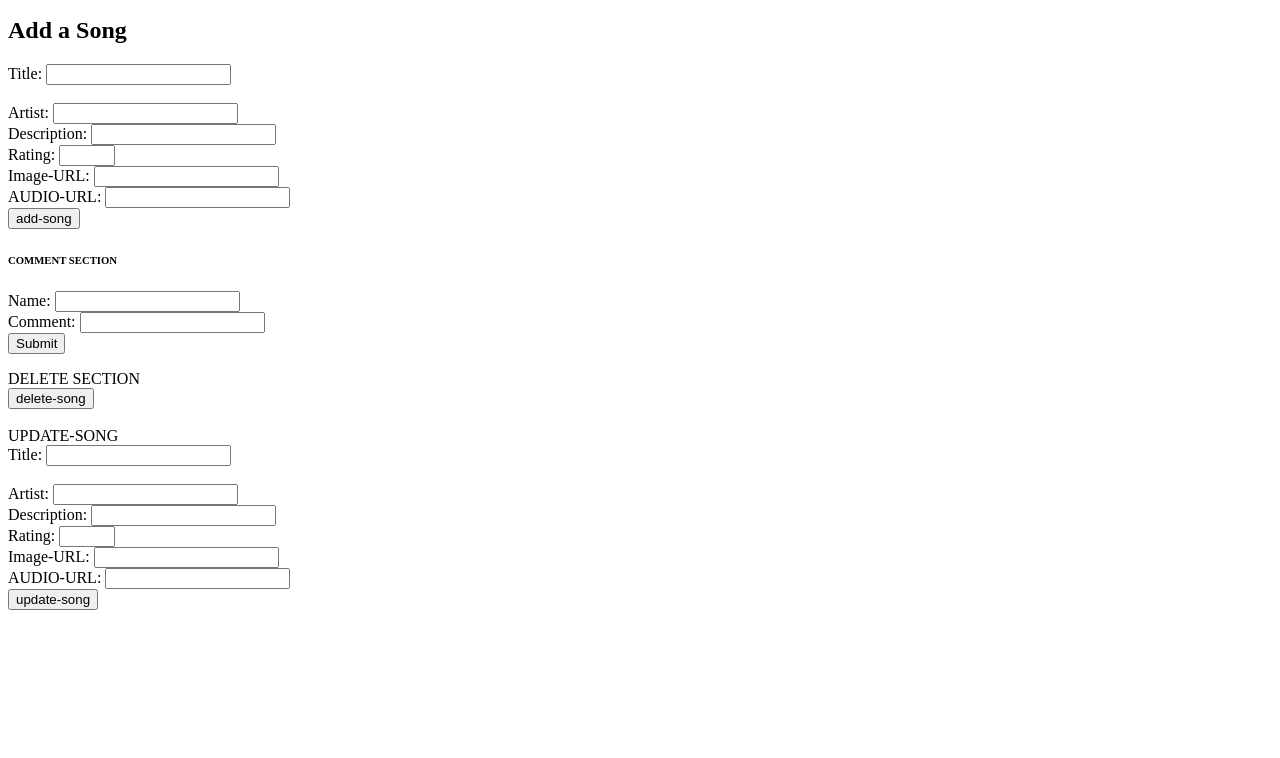
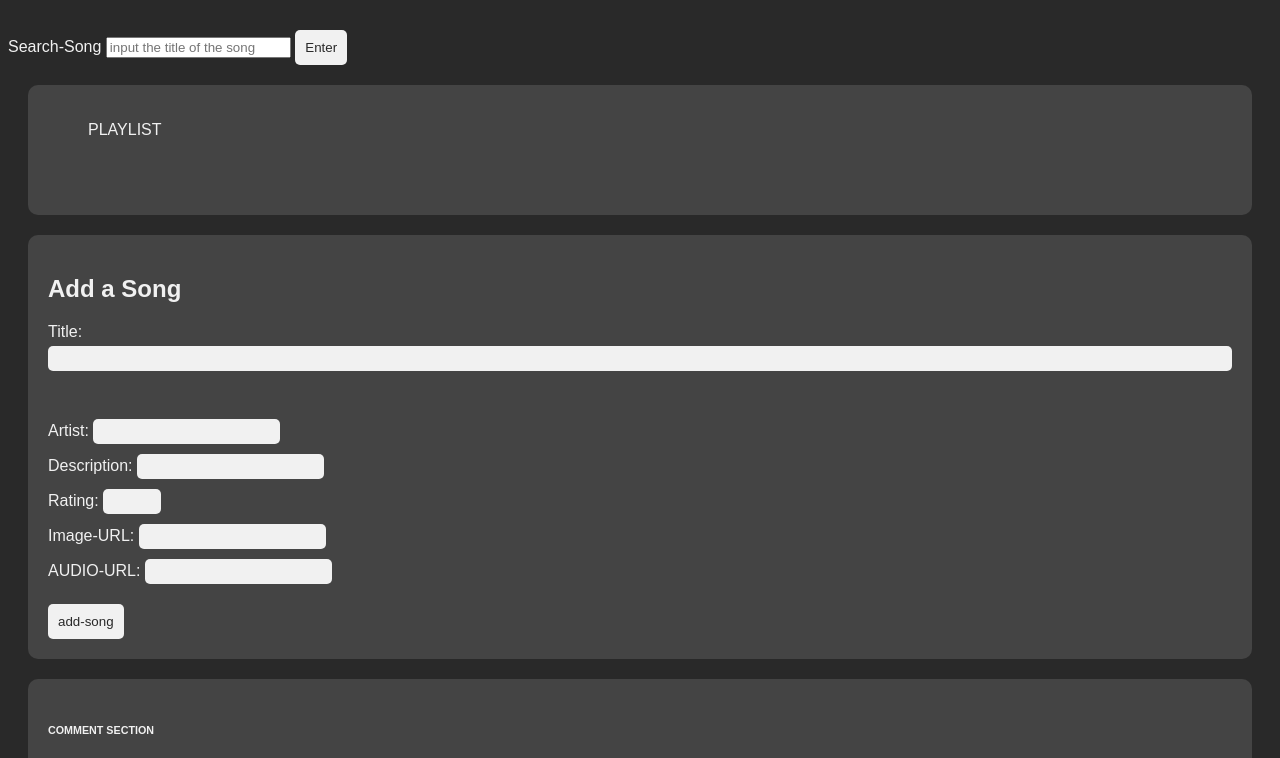
Before and after one commit to winniegithubrit/Phase1-project, a plain HTML site: page index.html in a window 1280 px wide. Shown: the part 138-896 px from the top of the page. Before the commit the page ends 800 px from the top, so only its background shows below. Drawn offline with Linux system fonts and the light colour scheme; no server answers.

Commit message:
Completed assignment

```diff
--- a/index.html
+++ b/index.html
@@ -79,26 +79,26 @@
 <br>
 <div id="update-song-container">
   <h9>UPDATE-SONG</h9>
-  <form id="updater">
+  <form id="UpdateForm">
     <label for="title">Title:</label>
-    <input type="text" id="title" name="title"></form></input>
+    <input type="text" id="update-title" name="title"></form></input>
     <br>
     <label for="artist">Artist:</label>
-    <input type="text" id="artist" name="artist"></input>
+    <input type="text" id="update-artist" name="artist"></input>
     <br>
     <label for="description">Description:</label>
-    <input type="text" id="description" name="description"></input>
+    <input type="text" id="update-description" name="description"></input>
     <br>
     <label for="rating">Rating:</label>
-    <input type="number" id="rating" name="rating" min="1" max="15"></input>
+    <input type="number" id="update-rating" name="rating" min="1" max="15"></input>
     <br>
     <label for="image">Image-URL:</label>
-    <input type="text" id="image" name="image"></input>
+    <input type="text" id="img" name="image"></input>
     <br>
     <label for="audio">AUDIO-URL:</label>
-    <input type="text" id="audio" name="audio"></input>
+    <input type="text" id="update-audio" name="audio"></input>
     <br>
-    <button id="btn9">update-song</button>
+    <button id="update-song-btn">update-song</button>
   </form>
 </div>
 
--- a/script.js
+++ b/script.js
@@ -9,7 +9,6 @@ const deleteSongButton = document.getElementById('btn2');
 const searchBar = document.getElementById('search')
 const searchButton = document.getElementById('btn3')
 const commentatorForm = document.getElementById('commentator');
-const updaterForm = document.getElementById('updater');
 
 
 function showSongDetails(song) {
@@ -52,6 +51,47 @@ function showSongDetails(song) {
     song.rating++;
     rating.textContent = `Rating: ${song.rating}`;
 })
+/*// Get the update form and update button elements
+const updateForm = document.getElementById('updateForm');
+const updateButton = document.getElementById('update-song-btn')
+updateButton.textContent = 'Update';
+
+// Add event listener to the update button to show the update form
+updateButton.addEventListener('click', () => {
+  musicInfo.append(updateForm);
+  // Hide the update and delete buttons
+  updateButton.style.display = 'none';
+
+});
+
+// Add the update button to the music info container
+musicInfo.appendChild(updateButton);
+// Add event listener to the update form to update the song details
+updateForm.addEventListener('submit', (e) => {
+  e.preventDefault();
+  const updatedSong = {
+    title: updateForm.elements.title.value,
+    artist: updateForm.elements.artist.value,
+    description: updateForm.elements.description.value,
+    image: updateForm.elements.image.value,
+    audio: updateForm.elements.audio.value
+  };
+  const id = imageContainer.firstElementChild.dataset.id; // Get the id of the current song
+  fetch(`${url}/${id}`, {
+    method: 'PATCH',
+    headers: {
+      'Content-Type': 'application/json'
+    },
+    body: JSON.stringify(updatedSong)
+  })
+  .then(response => response.json())
+  .then(data => {
+    // Re-fetch the song list and re-render the song details display with the updated song
+    fetchSongs();
+   // showSongDetails(data);
+  });
+});*/
+
 
   //adding event listener to the comment section
 
--- a/style.css
+++ b/style.css
@@ -117,3 +117,85 @@ button {
   font-size: large;
   font-weight: bolder;
  }*/
+ body {
+  background-color: #292929;
+  color: #f1f1f1;
+  font-family: Arial, Helvetica, sans-serif;
+}
+
+h1 {
+  text-align: center;
+  font-size: 50px;
+  margin-top: 50px;
+  margin-bottom: 50px;
+}
+
+.container {
+  background-color: #444444;
+  padding: 20px;
+  border-radius: 10px;
+  margin: 20px;
+}
+
+.music-info-and-image-container {
+  display: flex;
+  flex-direction: row;
+  justify-content: space-between;
+  align-items: center;
+}
+img{
+  margin-left: -200px;
+  width: 500px;
+  height: 500px;
+  margin-top: -300px;
+}
+.music-info {
+  width: 70%;
+  padding: 20px;
+}
+
+.image-container {
+  width: 30%;
+  padding: 20px;
+}
+
+#add-song-container, #comment-container, #delete-song-container, #update-song-container {
+  background-color: #444444;
+  padding: 20px;
+  border-radius: 10px;
+  margin: 20px;
+}
+
+form {
+  display: flex;
+  flex-direction: column;
+  margin-bottom: 20px;
+}
+
+label {
+  margin-bottom: 5px;
+}
+
+input[type=text], input[type=number] {
+  padding: 5px;
+  margin-bottom: 10px;
+  border-radius: 5px;
+  border: none;
+  background-color: #f1f1f1;
+  color: #292929;
+}
+
+button {
+  padding: 10px;
+  margin-top: 10px;
+  border-radius: 5px;
+  border: none;
+  background-color: #f1f1f1;
+  color: #292929;
+  cursor: pointer;
+}
+
+button:hover {
+  background-color: #292929;
+  color: #f1f1f1;
+}
```
